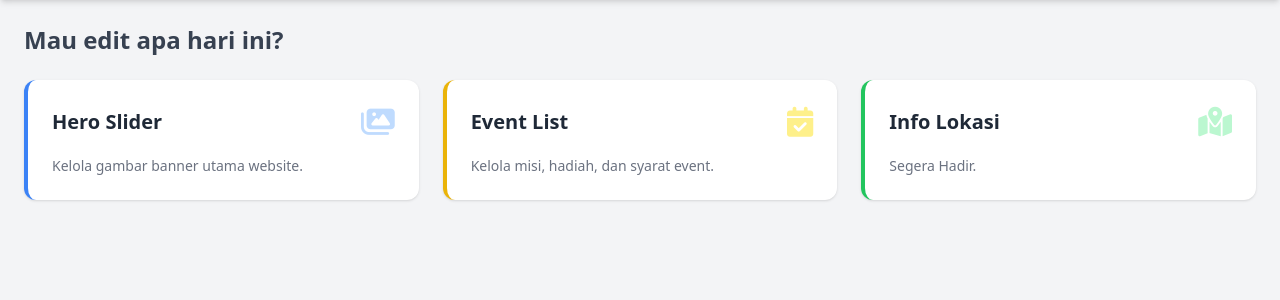
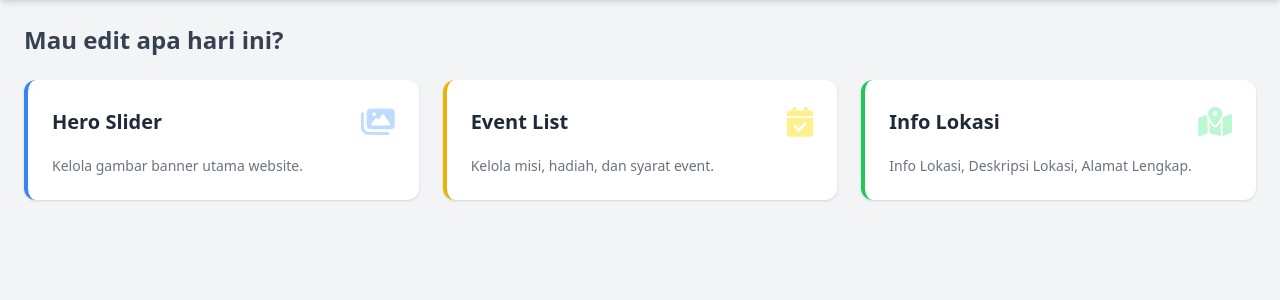
Before and after one commit to HamzahCihuy/bukitjarun, a PHP site: page /admin/index.php in a window 1280 px wide. Shown: the part 68-368 px from the top of the page. Run offline with PHP 8.4, Linux system fonts and the light colour scheme; the visitor is signed in with stand-in values (Sample User, id 1); some libraries are stand-ins or nearby versions.

Commit message:
Update index.php

```diff
--- a/admin/index.php
+++ b/admin/index.php
@@ -47,7 +47,7 @@ session_start();
                     <h2 class="text-xl font-bold text-gray-800">Info Lokasi</h2>
                     <i class="fas fa-map-marked-alt text-3xl text-green-200"></i>
                 </div>
-                <p class="text-gray-500 text-sm">Segera Hadir.</p>
+                <p class="text-gray-500 text-sm">Info Lokasi, Deskripsi Lokasi, Alamat Lengkap.</p>
             </a>
 
         </div>
```
